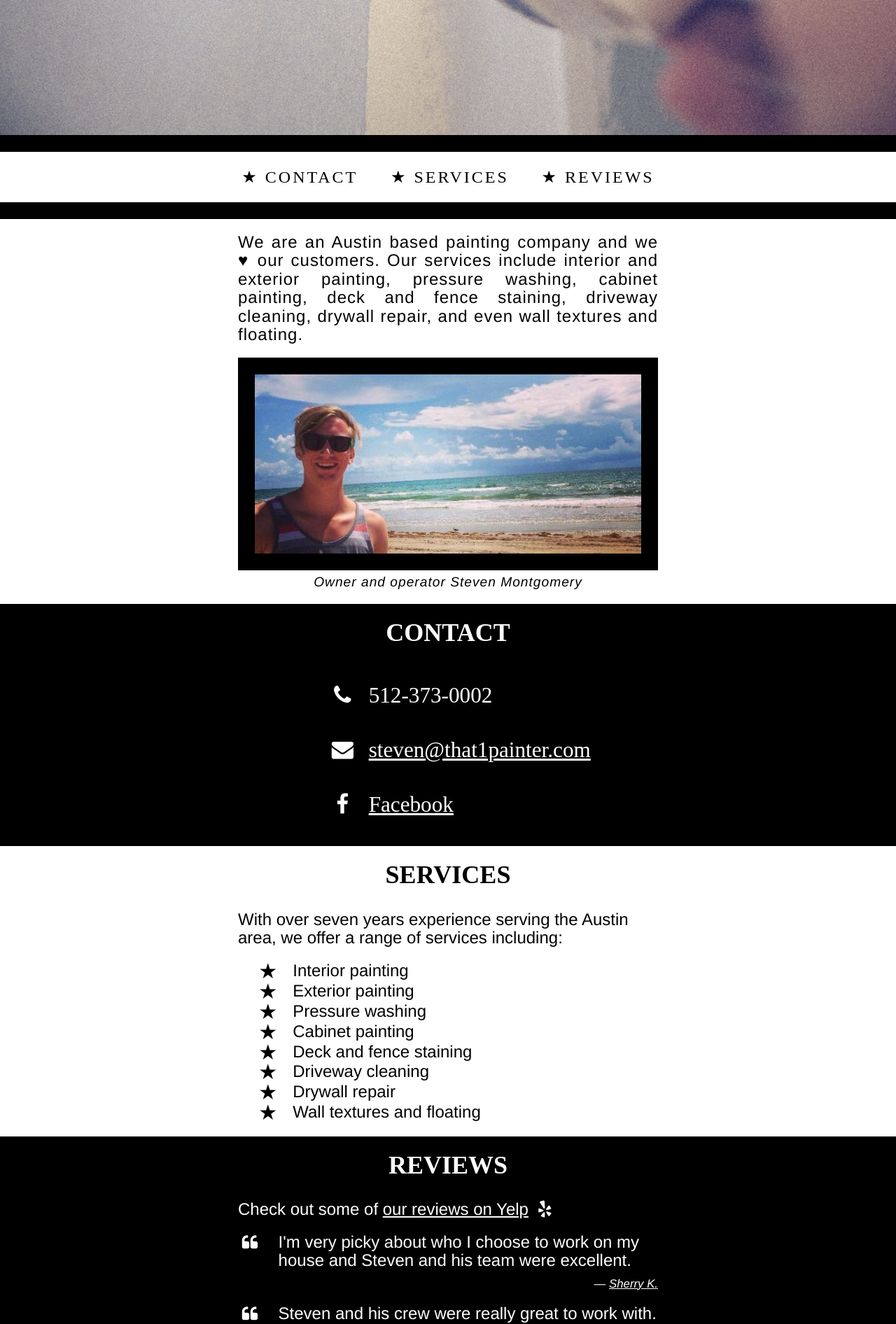
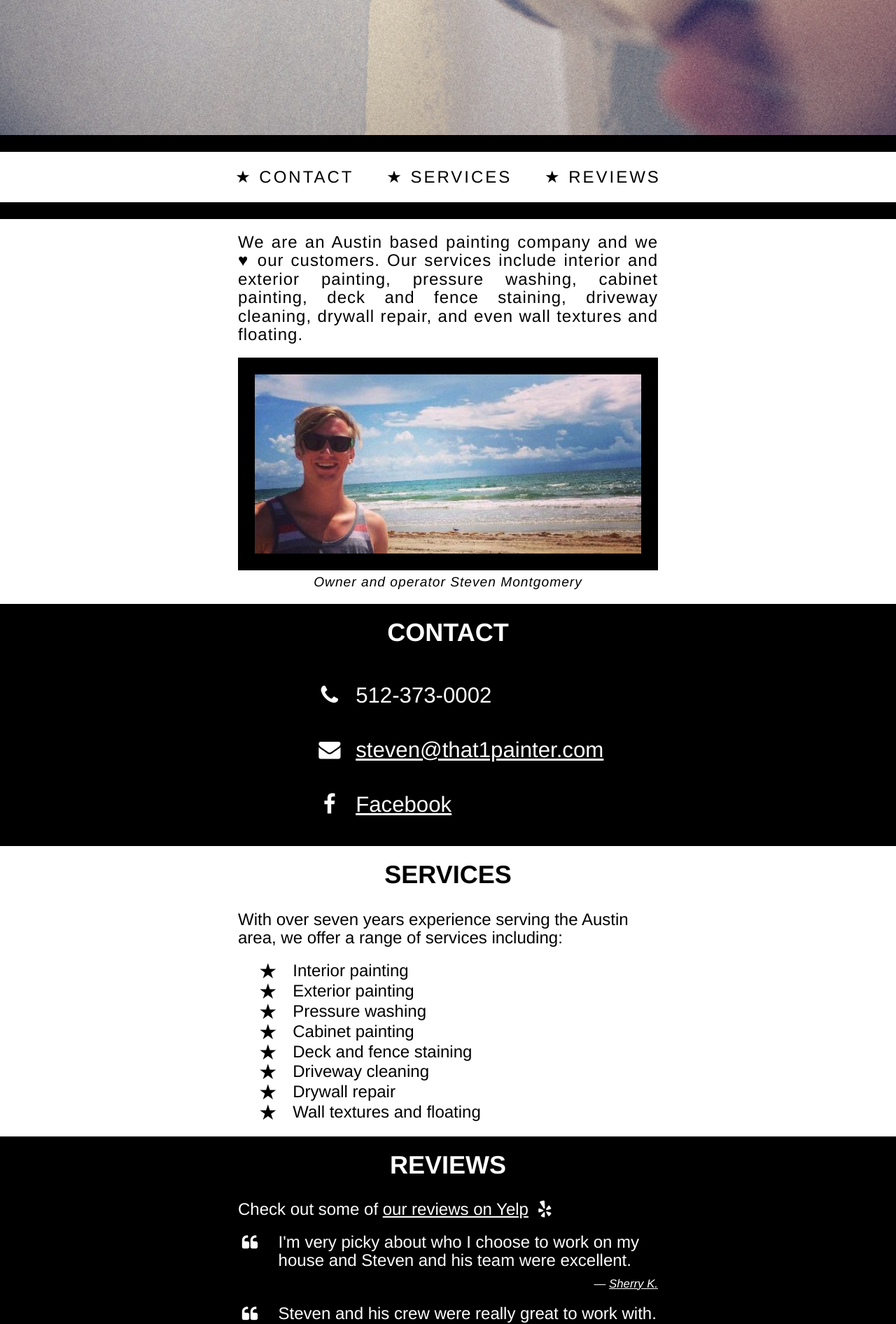
Before and after one commit to that-1-painter/that-1-painter.github.io, a Jekyll site: the page built from index.html, in a window 1280 px wide. Shown: the part 572-2464 px from the top of the page at 70% size. Built offline with Jekyll 4.4.1, drawn with Linux system fonts in a browser that asks for light colours.

Commit message:
added fallbacks for futura

```diff
--- a/_sass/style.scss
+++ b/_sass/style.scss
@@ -11,7 +11,7 @@ $sm-viewport: 640px;
 $bg-color: black;
 $color: white;
 
-$header-font-family: Futura;
+$header-font-family: Futura, Helvetica, Sans;
 
 /*******************************************************************************
  * Base
```
